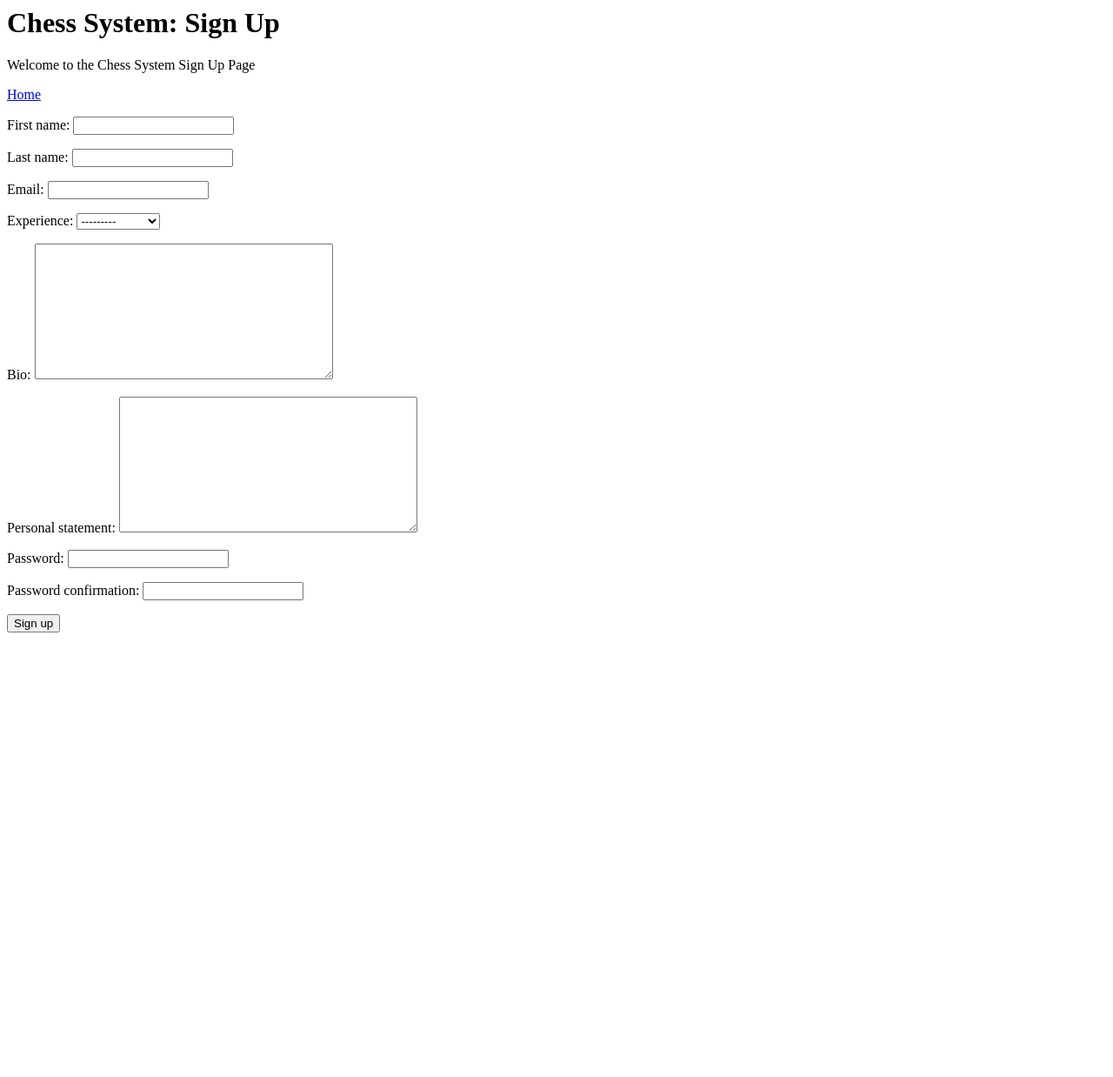
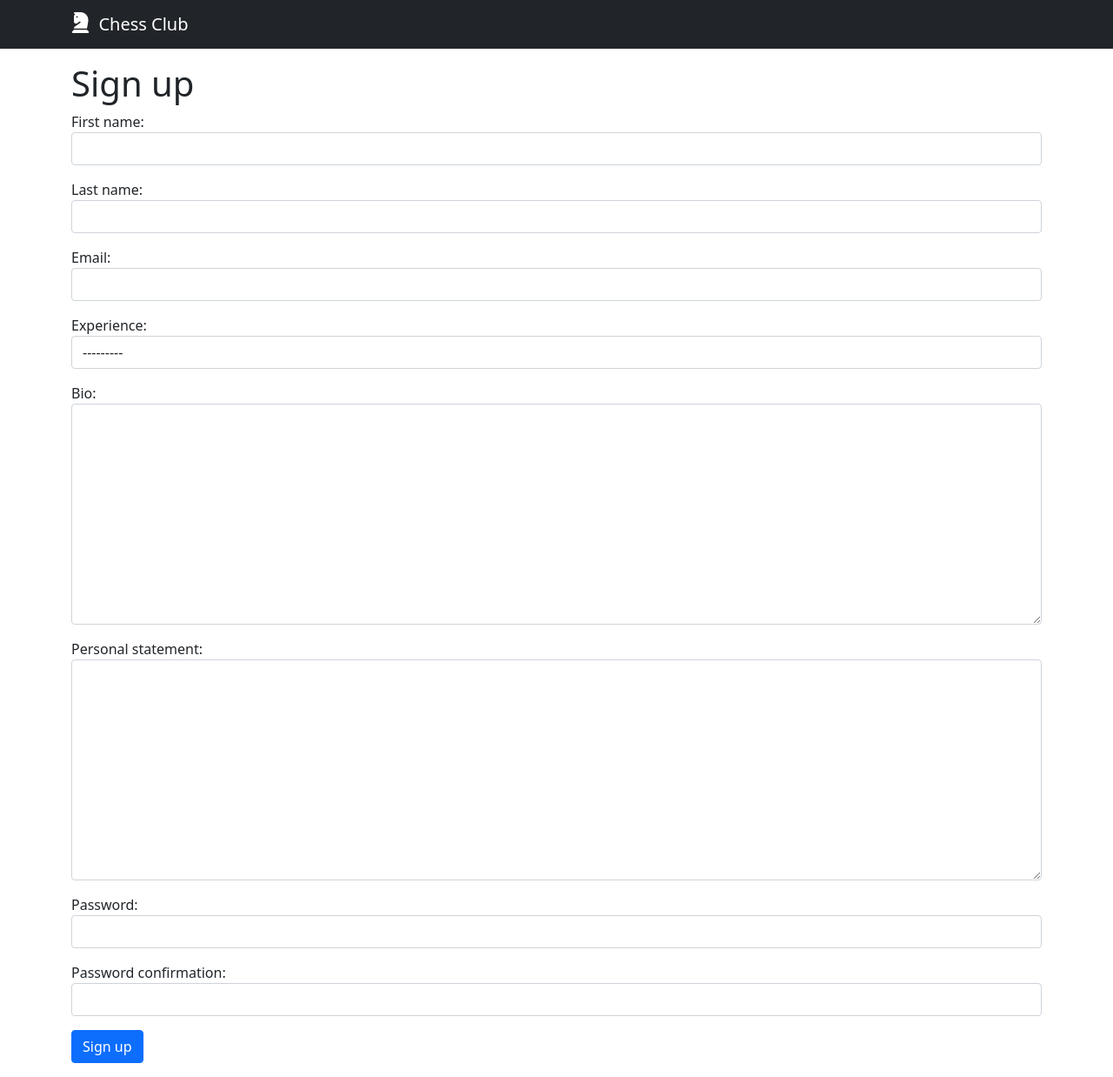
Before and after one commit to IgorKikola/ChessManagement, a Django app: page /sign_up/ in a window 1280 px wide. Shown: the whole page at 87% size. Before the commit the page ends 727 px from the top, so only its background shows below. Run offline with Django 3.2, Linux system fonts and the light colour scheme; some libraries are stand-ins or nearby versions.

Commit message:
Update sign up form with bootstrap

```diff
--- a/templates/sign_up.html
+++ b/templates/sign_up.html
@@ -1,15 +1,17 @@
- <html>
-    <head>
-        <title>Chess Club</title>
-    </head>
-    <body>
-    <h1>Chess System: Sign Up</h1>
-        <p>Welcome to the Chess System Sign Up Page</p>
-        <p><a href={% url 'home' %}>Home</a></p>
-    <form action="{% url 'sign_up' %}" method="post">
+{% extends 'base_content.html' %}
+{% block content %}
+<div class="container">
+  <div class="row">
+    <div class="col-12">
+      <h1>Sign up</h1>
+      <form action="{% url 'sign_up' %}" method="post">
         {% csrf_token %}
-        {{ form.as_p }}
-        <input type="submit" value="Sign up">
-    </form>
-    </body>
- </html>
+        {% include 'partials/bootstrap_form.html' with form=form %}
+        <input type="submit" value="Sign up" class="btn btn-primary">
+      </form>
+      <p>
+      </p>
+    </div>
+  </div>
+</div>
+{% endblock %}
```
Also changed, not shown: db.sqlite3.
